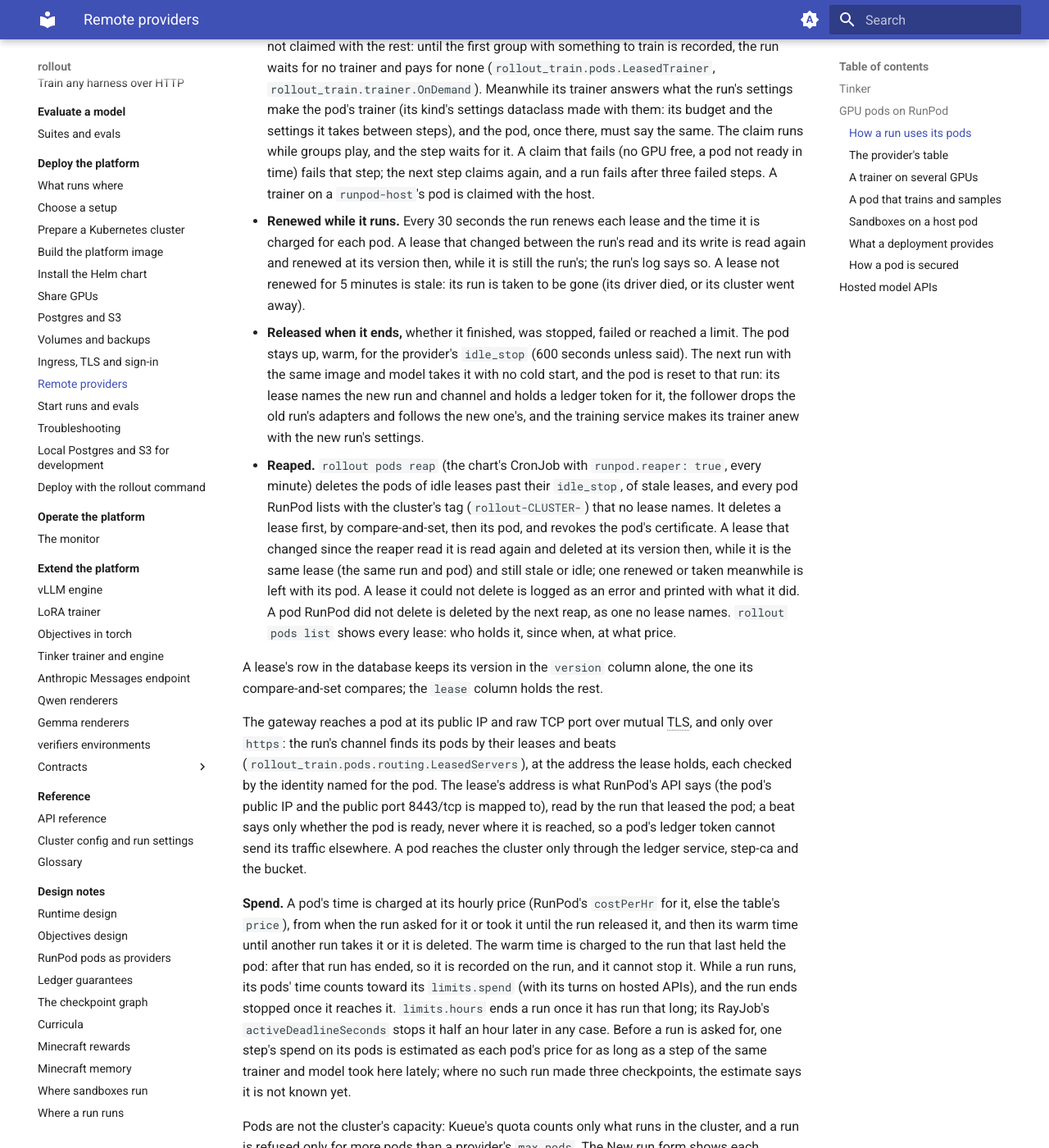
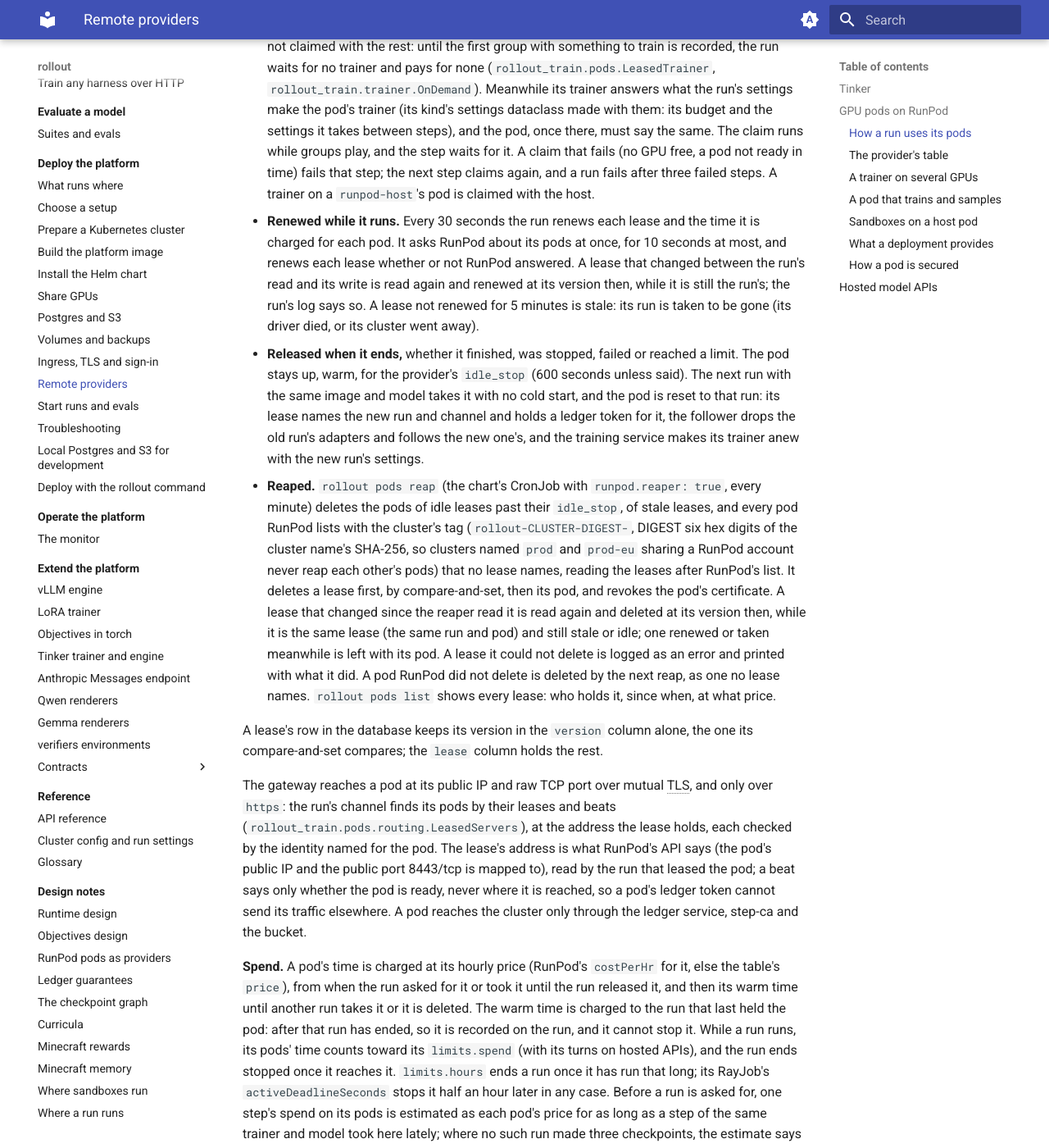
Before and after one commit to by77er/distributed_agents_environments, an MkDocs documentation site: the page built from docs/deploy/providers.md, in a window 1280 px wide and 1400 px high, scrolled down 2113 px. Shown: the whole window at 82% size. Built offline with MkDocs 1.6.1 and Material for MkDocs 9.7.7, drawn with Linux system fonts in a browser that asks for light colours; some of the changed text lies outside the part shown.

Commit message:
Reap only a cluster's own pods, and keep a run's pods, sandboxes and spend through slow and hostile neighbours
- The reaper took every pod named rollout-CLUSTER-… for its own, so cluster prod reaped cluster prod-eu's live pods
  on a shared RunPod account; the tag now carries a digest of the cluster's name. Pods named the old way are reaped
  through their leases.
- The reaper lists RunPod's pods before it reads the leases, so a pod made between the two is not deleted.
- A renewal asks RunPod about every pod at once, for 10 s at most, and stamps each lease whether or not it answered:
  a hanging API no longer lets a live run's leases go stale.
- On a host pod, root no longer follows a symbolic link a kind's user put in its directory (home, tmp, worker.json),
  and gives a kind's directory to its user by open directories, not paths.
- A runpod-host pod asked for in the inference role is given the trainer's variables and the writing key.
- An acquire whose answer was lost and whose release failed keeps its placement for the sweep instead of moving on.
- The training pod says why its trainer cannot be made; pod spend is marked told only once told; a warm pod whose
  beat is ready for another run is not routed to.

Co-Authored-By: Claude Opus 5.5 <noreply@anthropic.com>
Claude-Session: https://claude.ai/code/session_01W5PkTre5a8HVV2MDoCFjaa

```diff
--- a/docs/deploy/providers.md
+++ b/docs/deploy/providers.md
@@ -72,10 +72,11 @@ has the public image pulls only the platform's layers. `deploy/images/README.md`
   between steps), and the pod, once there, must say the same. The claim runs while groups play, and the step waits for
   it. A claim that fails (no GPU free, a pod not ready in time) fails that step; the next step claims again, and a run
   fails after three failed steps. A trainer on a `runpod-host`'s pod is claimed with the host.
-- **Renewed while it runs.** Every 30 seconds the run renews each lease and the time it is charged for each pod. A lease
-  that changed between the run's read and its write is read again and renewed at its version then, while it is still
-  the run's; the run's log says so. A lease not renewed for 5 minutes is stale: its run is taken to be gone (its driver
-  died, or its cluster went away).
+- **Renewed while it runs.** Every 30 seconds the run renews each lease and the time it is charged for each pod. It
+  asks RunPod about its pods at once, for 10 seconds at most, and renews each lease whether or not RunPod answered. A
+  lease that changed between the run's read and its write is read again and renewed at its version then, while it is
+  still the run's; the run's log says so. A lease not renewed for 5 minutes is stale: its run is taken to be gone (its
+  driver died, or its cluster went away).
 - **Released when it ends,** whether it finished, was stopped, failed or reached a limit. The pod stays up, warm, for
   the provider's `idle_stop` (600 seconds unless said). The next run with the same image and model takes it with no cold
   start, and the pod is reset to that run: its lease names the new run and channel and holds a ledger token for it, the
@@ -83,12 +84,13 @@ has the public image pulls only the platform's layers. `deploy/images/README.md`
   with the new run's settings.
 - **Reaped.** `rollout pods reap` (the chart's CronJob with `runpod.reaper: true`, every minute) deletes the pods of
   idle leases past their `idle_stop`, of stale leases, and every pod RunPod lists with the cluster's tag
-  (`rollout-CLUSTER-`) that no lease names. It deletes a lease first, by compare-and-set, then its pod, and revokes
-  the pod's certificate. A lease that changed since the reaper read it is read again and deleted at its version then,
-  while it is the same lease (the same run and pod) and still stale or idle; one renewed or taken meanwhile is left with
-  its pod. A lease it could not delete is logged as an error and printed with what it did. A pod RunPod did not delete
-  is deleted by the next reap, as one no lease names. `rollout pods list` shows every lease: who holds it, since when,
-  at what price.
+  (`rollout-CLUSTER-DIGEST-`, DIGEST six hex digits of the cluster name's SHA-256, so clusters named `prod` and
+  `prod-eu` sharing a RunPod account never reap each other's pods) that no lease names, reading the leases after
+  RunPod's list. It deletes a lease first, by compare-and-set, then its pod, and revokes the pod's certificate. A lease
+  that changed since the reaper read it is read again and deleted at its version then, while it is the same lease (the
+  same run and pod) and still stale or idle; one renewed or taken meanwhile is left with its pod. A lease it could not
+  delete is logged as an error and printed with what it did. A pod RunPod did not delete is deleted by the next reap,
+  as one no lease names. `rollout pods list` shows every lease: who holds it, since when, at what price.
 
 A lease's row in the database keeps its version in the `version` column alone, the one its compare-and-set compares;
 the `lease` column holds the rest.
@@ -350,7 +352,8 @@ with a few cents of a cheap GPU.
 - **Scoped credentials.** A pod's ledger token reads its run's serving records, starts and checkpoints, writes the
   pod's own beat and reads its own lease, nothing else, and only while its lease names that run
   ([the ledger over HTTP](../libraries/rollout-train/checkpoints.md#the-ledger-over-http)). An inference pod gets the
-  bucket's read-only key; a trainer or host pod the key that writes.
+  bucket's read-only key; a trainer or host pod the key that writes (a `runpod-host` pod in every role: an eval's too,
+  since its training service runs and a run that trains may take it warm).
 
 Pods read only the bucket their provider's `store` names. A checkpoint made in the cluster's own store (a run that
 starts from a local checkpoint, an eval of one on pods) is not in it: run such a run where its checkpoints are, or
```
Also changed, not shown: docs/research/runpod-providers.md (+3 -2 lines).
